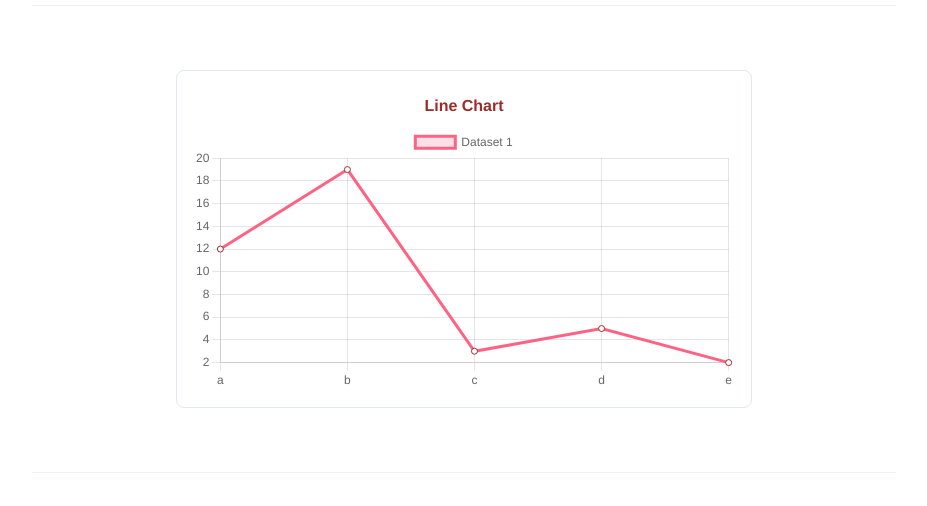
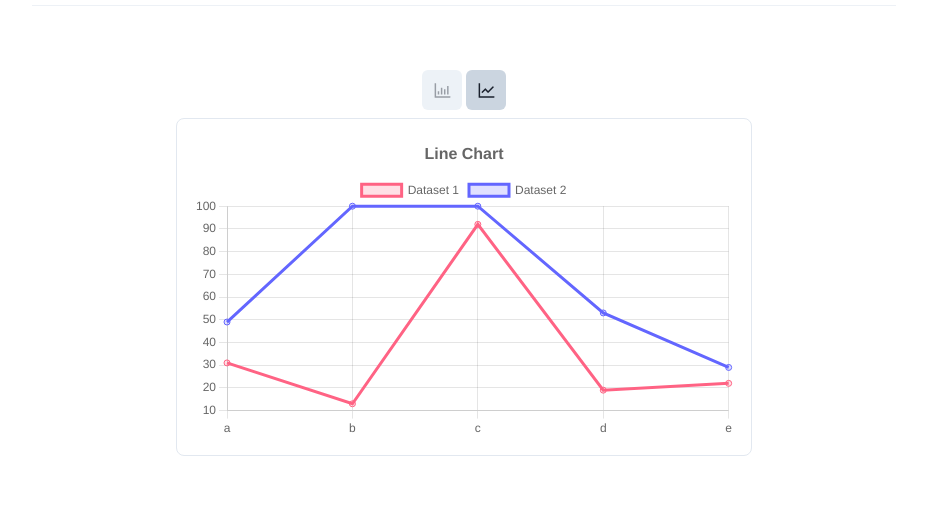
Before and after one commit to JonghwanWon/simple-chart-generator, a Next.js app: page / in a window 1280 px wide. Shown: the part 266-772 px from the top of the page, without its empty margins (176-1103 px from the left). Built offline with nearby package versions, Linux system fonts and the light colour scheme.

Commit message:
feat:SampleChart의 Type Selector 추가

```diff
--- a/src/pages/index.tsx
+++ b/src/pages/index.tsx
@@ -1,24 +1,18 @@
-import {
-  Center,
-  Container,
-  Divider,
-  Flex,
-  HStack,
-  Heading,
-  Icon,
-  Square,
-  Text,
-  VStack,
-  useToken,
-} from '@chakra-ui/react';
+import { Center, Container, Divider, Flex, HStack, Heading, Icon, Square, Text, VStack } from '@chakra-ui/react';
+import { ChartType } from 'chart.js';
 import Head from 'next/head';
 import Image from 'next/image';
+import { useState } from 'react';
 import { Chart } from 'react-chartjs-2';
 import { FaBlogger, FaGithub } from 'react-icons/fa';
 import { IoMdMail } from 'react-icons/io';
 
+import ChartIconButton from '~/components/ChartIconButton';
+import { samplingNumbers } from '~/utils/samplingNumbers';
+
 const Page = ({}) => {
-  const [red700, gray200] = useToken('colors', ['red.700', 'gray.200']);
+  const [currentChartType, setCurrentChartType] = useState<ChartType>('line');
+  const chartTypes: ChartType[] = ['bar', 'line'];
 
   return (
     <>
@@ -36,17 +30,27 @@ const Page = ({}) => {
               <Image src="/images/chamomile.png" layout="fill" />
             </Square>
           </VStack>
+          <VStack spacing="2">
+            <HStack spacing="1">
+              {chartTypes.map((type) => (
+                <ChartIconButton
+                  chartType={type}
+                  isActive={type === currentChartType}
+                  onClick={() => setCurrentChartType(type)}
+                />
+              ))}
+            </HStack>
             <Center maxW="xl" w="full" m="0 auto" p={4} borderWidth="1px" borderColor="gray.200" rounded="lg">
               <Chart
-              type="line"
+                key={currentChartType}
+                type={currentChartType}
                 options={{
                   responsive: true,
                   aspectRatio: 16 / 9,
                   plugins: {
                     title: {
                       display: true,
-                    text: 'Line Chart',
-                    color: red700,
+                      text: `${currentChartType.replace(/^./g, (t) => t.toUpperCase())} Chart`,
                       font: { size: 16 },
                     },
                   },
@@ -56,30 +60,21 @@ const Page = ({}) => {
                   datasets: [
                     {
                       label: 'Dataset 1',
-                    data: [12, 19, 3, 5, 2, 3],
-                    fill: false,
-                    // lineTension: 0.1,
-                    tension: 0,
+                      data: samplingNumbers({ count: 5 }),
                       backgroundColor: 'rgba(255, 99, 132, 0.2)',
                       borderColor: 'rgba(255, 99, 132, 1)',
-                    borderCapStyle: 'butt',
-                    borderDash: [],
-                    borderDashOffset: 0.0,
-                    borderJoinStyle: 'miter',
-                    pointBorderColor: red700,
-                    pointBackgroundColor: '#fff',
-                    pointBorderWidth: 1,
-                    pointHoverRadius: 5,
-                    pointHoverBackgroundColor: red700,
-                    pointHoverBorderColor: gray200,
-                    pointHoverBorderWidth: 2,
-                    pointRadius: 3,
-                    pointHitRadius: 15,
+                    },
+                    {
+                      label: 'Dataset 2',
+                      data: samplingNumbers({ count: 5 }),
+                      backgroundColor: 'rgba(99, 102, 255, 0.2)',
+                      borderColor: 'rgb(99, 102, 255, 1)',
                     },
                   ],
                 }}
               />
             </Center>
+          </VStack>
           <Flex as="footer" align="center" justify="space-between" px={[4, 12]}>
             <Text fontSize="sm">All rights reserved. by JonghwanWon 2022</Text>
             <HStack>
```
Lines whose indentation alone changed are shown as unchanged.
